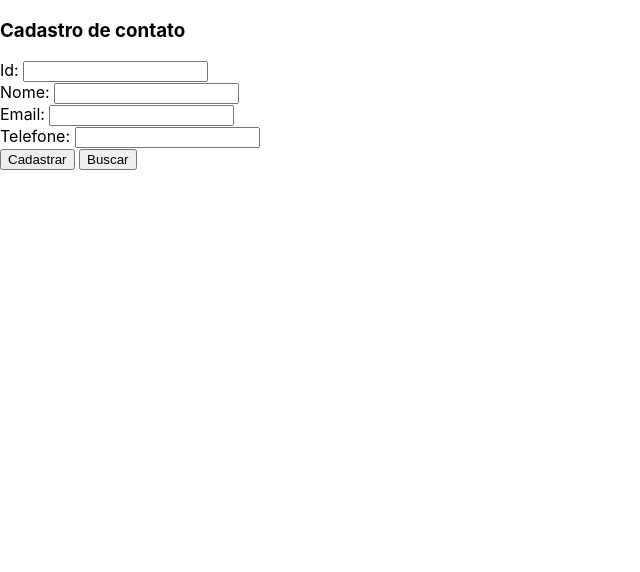
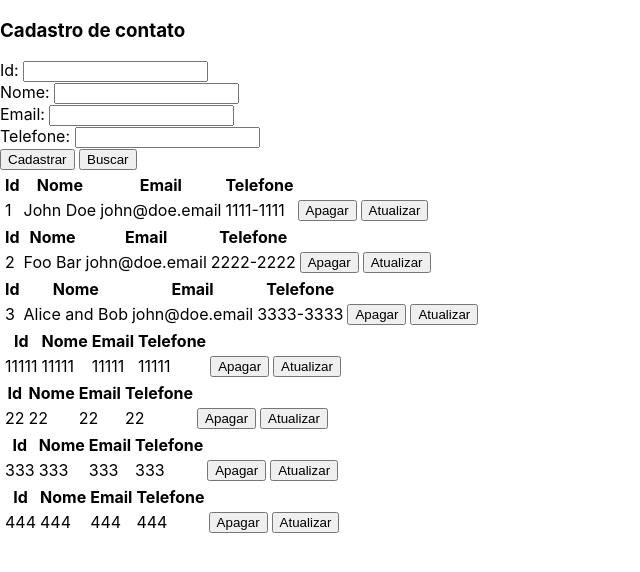
Before and after one commit to BerdayesVanessa/Exercicio_agenda_contatos_React, a React (Create React App) app: page / in a window 1280 px wide. Shown: the top 572 px of the page, without its empty margins (0-640 px from the left). Built offline with nearby package versions, Linux system fonts and the light colour scheme; no server answers; data requests are answered from the project's data file.

Commit message:
Atualizando o componente Agenda, de clase para funcional

```diff
--- /dev/null
+++ b/exemplo.json
@@ -0,0 +1,46 @@
+{
+  "contatos": [
+    {
+      "id": 1,
+      "nome": "John Doe",
+      "email": "john@doe.email",
+      "telefone": "1111-1111"
+    },
+    {
+      "id": 2,
+      "nome": "Foo Bar",
+      "email": "john@doe.email",
+      "telefone": "2222-2222"
+    },
+    {
+      "id": 3,
+      "nome": "Alice and Bob",
+      "email": "john@doe.email",
+      "telefone": "3333-3333"
+    },
+    {
+      "id": "11111",
+      "nome": "11111",
+      "email": "11111",
+      "telefone": "11111"
+    },
+    {
+      "id": "22",
+      "nome": "22",
+      "email": "22",
+      "telefone": "22"
+    },
+    {
+      "id": "333",
+      "nome": "333",
+      "email": "333",
+      "telefone": "333"
+    },
+    {
+      "id": "444",
+      "nome": "444",
+      "email": "444",
+      "telefone": "444"
+    }
+  ]
+}
--- a/src/Agenda.js
+++ b/src/Agenda.js
@@ -1,26 +1,14 @@
 import React from "react";
 import Contatos from "./Contatos";
 
-export default class Agenda extends React.Component {
-  constructor() {
-    super();
+export default function Agenda(props) {
+    const agendaContatos = props.contatos.map((contato) => {
+      return <Contatos key={contato.id} contato={contato} />
+    })
 
-    this.state = {
-      contatos: []
-    };
+    return (
+      <table>
+      {agendaContatos}
+      </table>
+    )
   }
-
-  componentDidMount() {
-    fetch("http://localhost:3000/contatos")
-      .then((response) => response.json())
-      .then((contatos) => this.setState({ contatos: contatos }));
-  }
-
-  render() {
-    const agendaContatos = this.state.contatos.map((contato) => {
-      return <Contatos key={contato.id} contato={contato} />;
-    });
-
-    return <table>{agendaContatos}</table>;
-  }
-}
--- a/src/App.js
+++ b/src/App.js
@@ -1,14 +1,36 @@
+import React from "react";
 import Agenda from "./Agenda";
 import CadastrarContato from "./CadastrarContato";
 
 
-function App() {
-  return (
-    <div className="App">
-      < CadastrarContato />
-      < Agenda />
-    </div>
-  );
+export default class App extends React.Component {
+  constructor() {
+    super();
+
+    this.state = {
+      contatos: []
+    };
+
+    this.fetchContatos = this.fetchContatos.bind(this);
+  }
+
+  fetchContatos() {
+    fetch("http://localhost:3000/contatos")
+      .then((response) => response.json())
+      .then((contatos) => this.setState({ contatos: contatos }));
+  }
+
+  componentDidMount() {
+    this.fetchContatos();
+  }
+
+  render() {
+    return (
+      <div className="App">
+        <CadastrarContato cadastrarContatoCallback={this.fetchContatos} />
+
+        <Agenda contatos={this.state.contatos} />
+      </div>
+    );
+  }
 }
-
-export default App;
--- a/src/CadastrarContato.js
+++ b/src/CadastrarContato.js
@@ -22,9 +22,9 @@ export default class CadastrarContato extends React.Component {
 
   save() {
     const newContato = {
-      nome: this.state.nome
-      // email: this.state.email,
-      // telefone: this.state.telefone
+      nome: this.state.nome,
+      email: this.state.email,
+      telefone: this.state.telefone
     };
 
     fetch("http://localhost:3000/contatos", {
@@ -36,8 +36,9 @@ export default class CadastrarContato extends React.Component {
     });
 
     this.setState({ nome: "" });
-    // this.setState({ email: "" });
-    // this.setState({ telefone: "" });
+    this.setState({ email: "" });
+    this.setState({ telefone: "" });
+    this.props.cadastrarContatoCallback();
   }
 
   render() {
```
Also changed, not shown: package.json (+17 -2 lines).
